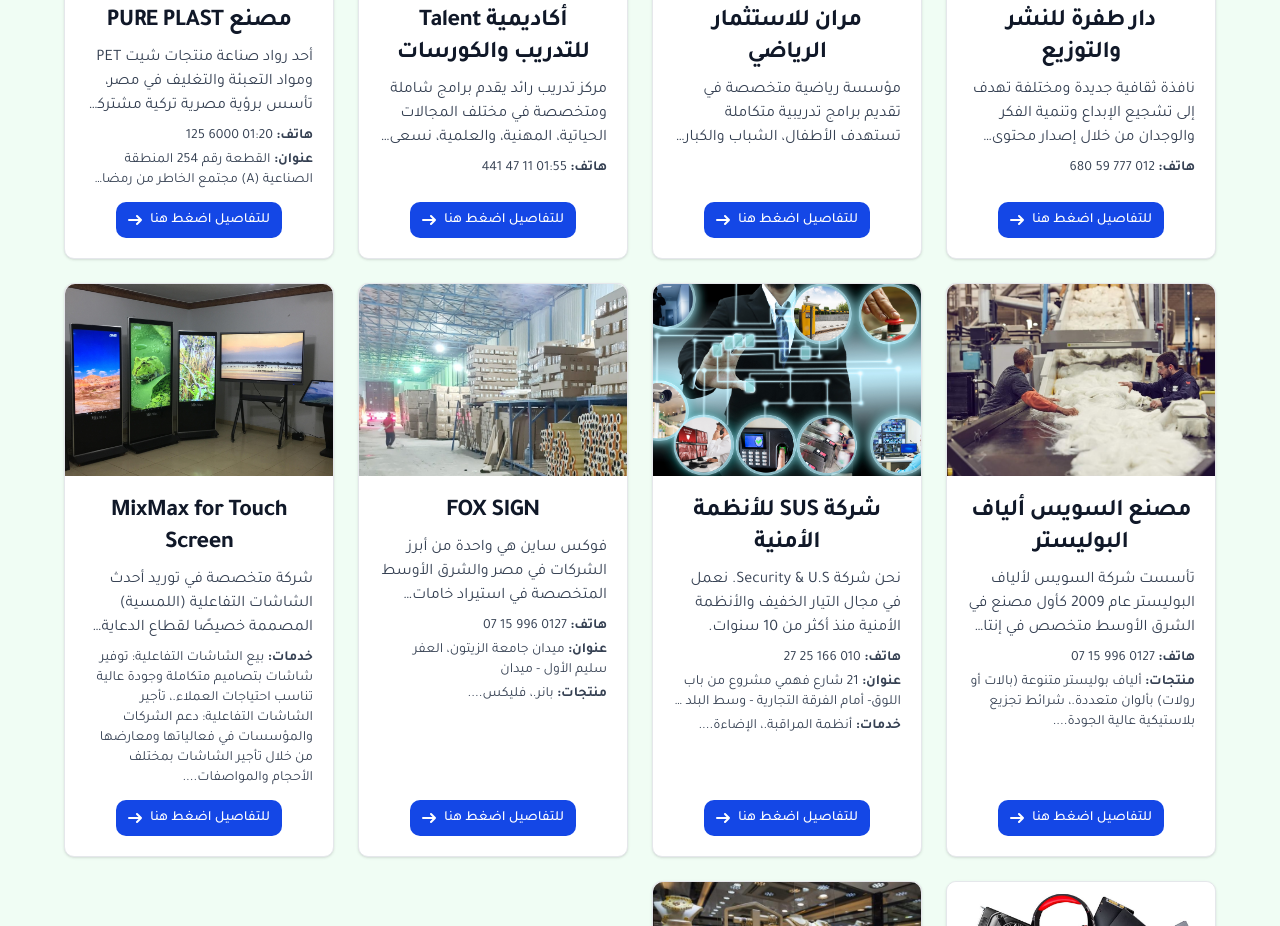
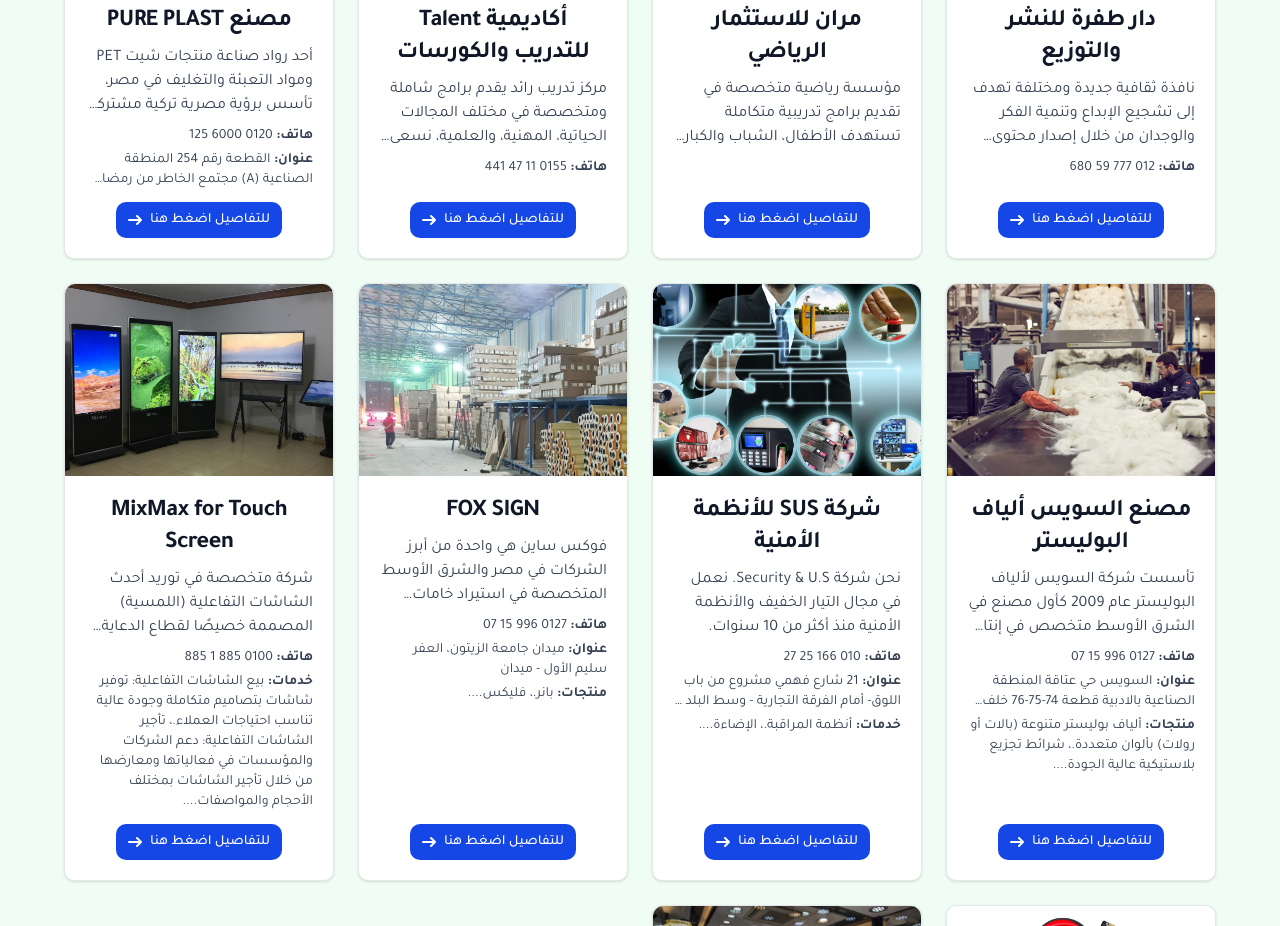
Before and after one commit to learnockdevelopment/MRG-last, a Next.js app: page /companies in a window 1280 px wide. Shown: the part 1000-1926 px from the top of the page. Built offline with nearby package versions, Linux system fonts and the light colour scheme.

Commit message:
updating companies

```diff
--- a/src/app/companies/[tafra]/page.js
+++ b/src/app/companies/[tafra]/page.js
@@ -228,7 +228,7 @@
                         <div>
                           <p className="text-sm text-gray-500">الهاتف</p>
                           <a
-                            href={`tel:${phone}`}
+                            href={`tel:${phone}`} dir="ltr"
                             className="text-xl font-medium text-green-700 hover:text-green-800 transition-colors"
                           >
                             {phone}
--- a/src/app/companies/page.js
+++ b/src/app/companies/page.js
@@ -96,7 +96,7 @@
         "الهندسة والتخطيط.",
         "التصميم والجرافيك."
       ],
-      "phone": "01:55 11 47 441",
+      "phone": "0155 11 47 441",
       "goals": [
         "تقديم برامج تدريبية مبتكرة تواجه المتطلبات العلمية والتكنولوجية العالمية.",
         "تعزيز المهارات العملية المرتبطة بسوق العمل الخاص بالمتخصصين.",
@@ -120,7 +120,7 @@
         "شيت PET عالي الجودة.",
         "حلول متكاملة للتعبئة والتغليف تغطي مختلف القطاعات، خاصة الأغذية."
       ],
-      "phone": "01:20 6000 125",
+      "phone": "0120 6000 125",
       "website": "www.pureplast.net",
       "address": "القطعة رقم 254 المنطقة الصناعية (A) مجتمع الخاطر من رمضان الشرقية.",
       "img_url": "/IMG_2631-1-scaled-1.jpg"
@@ -140,6 +140,7 @@
       ],
       "phone": "0127 996 15 07",
       "img_url": "/repreve-unifi-recycled-polyester-factory-tour.jpg",
+      "address": "السويس حي عتاقة المنطقة الصناعية بالادبية قطعة 74-75-76 خلف مصنع السويس للصلب مدخل السعدي",
     },
     {
       "name": "شركة SUS للأنظمة الأمنية",
@@ -195,6 +196,7 @@
         "معارض الأثاث ومعارض السيارات."
       ],
       "img_url": "/images-1.jpg",
+      "phone": "0100 885 1 885",
     },
     {
       "name": "الشركة المتحدة للتجارة والتوكيلات",
@@ -207,9 +209,9 @@
       ],
       "mission": "نؤمن بحياة أفضل وأكثر تطوراً للمجتمع والعملاء من خلال تقديم منتجات مصرية حديثة، نسعى إلى التوسع في جميع الإلكترونيات المرئية والسمعية التي تواجه التطور، من خلال بناء فريق عمل متميز وكوادر ذات كفاءة عالية، مع التواجد في أسواق جديدة ومنافذ توزيع على مستوى الجمهورية لتوسيع النطاق التجاري وتحقيق الزيادة في الحصة السوقية، نهدف لأن نكون الخيار الأول للعملاء من خلال تقديم منتجات مبتكرة ومجموعة.",
       "phones": [
-        "01/21/275952",
-        "01/21/267770",
-        "01/21/275951E"
+        "01211275552",
+        "01211267779",
+        "01211275551"
       ],
       "address": "شارع فهمي - صيدناوي الشهير باب اللوق وسط البلد",
       "img_url": "/PC-components-User2Computers.jpeg"
```
